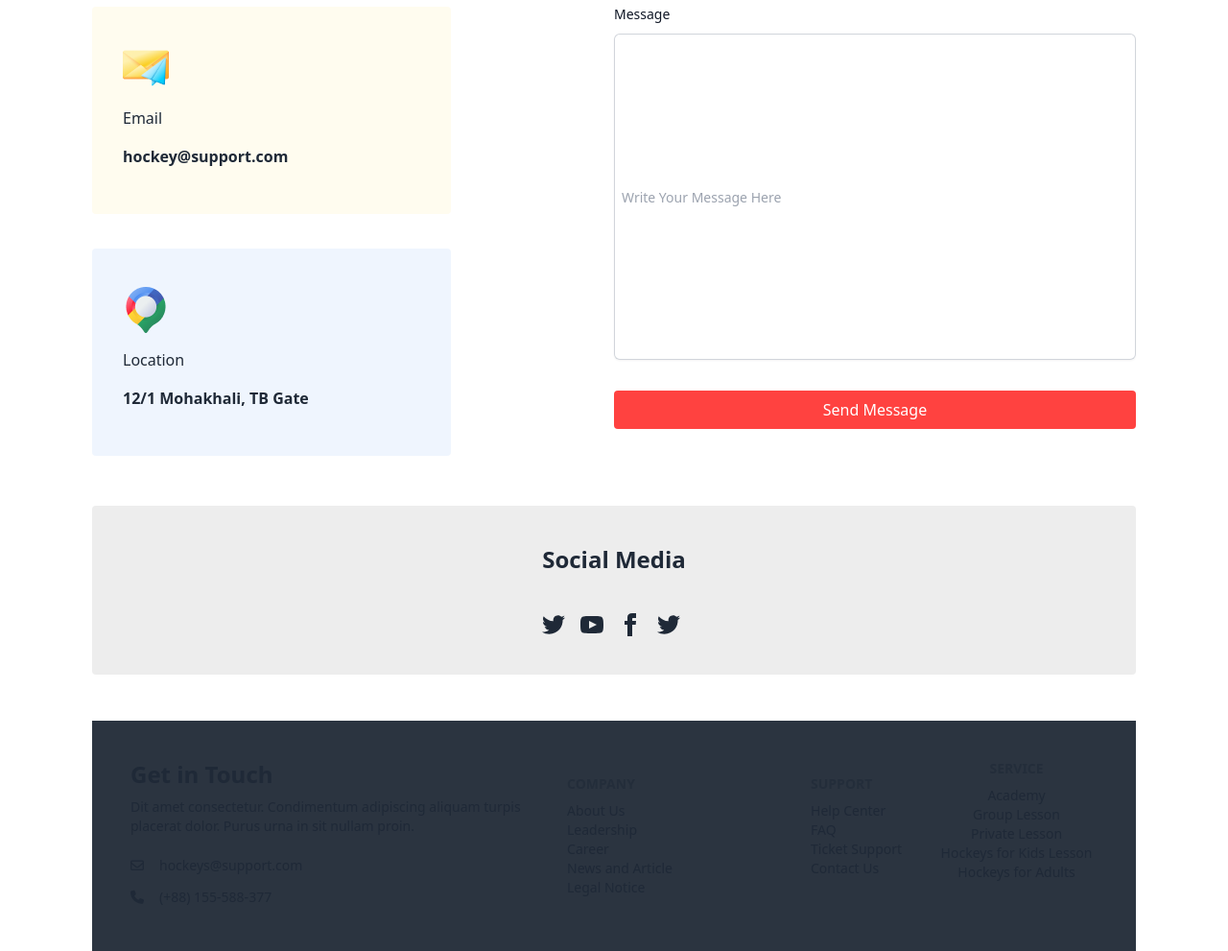
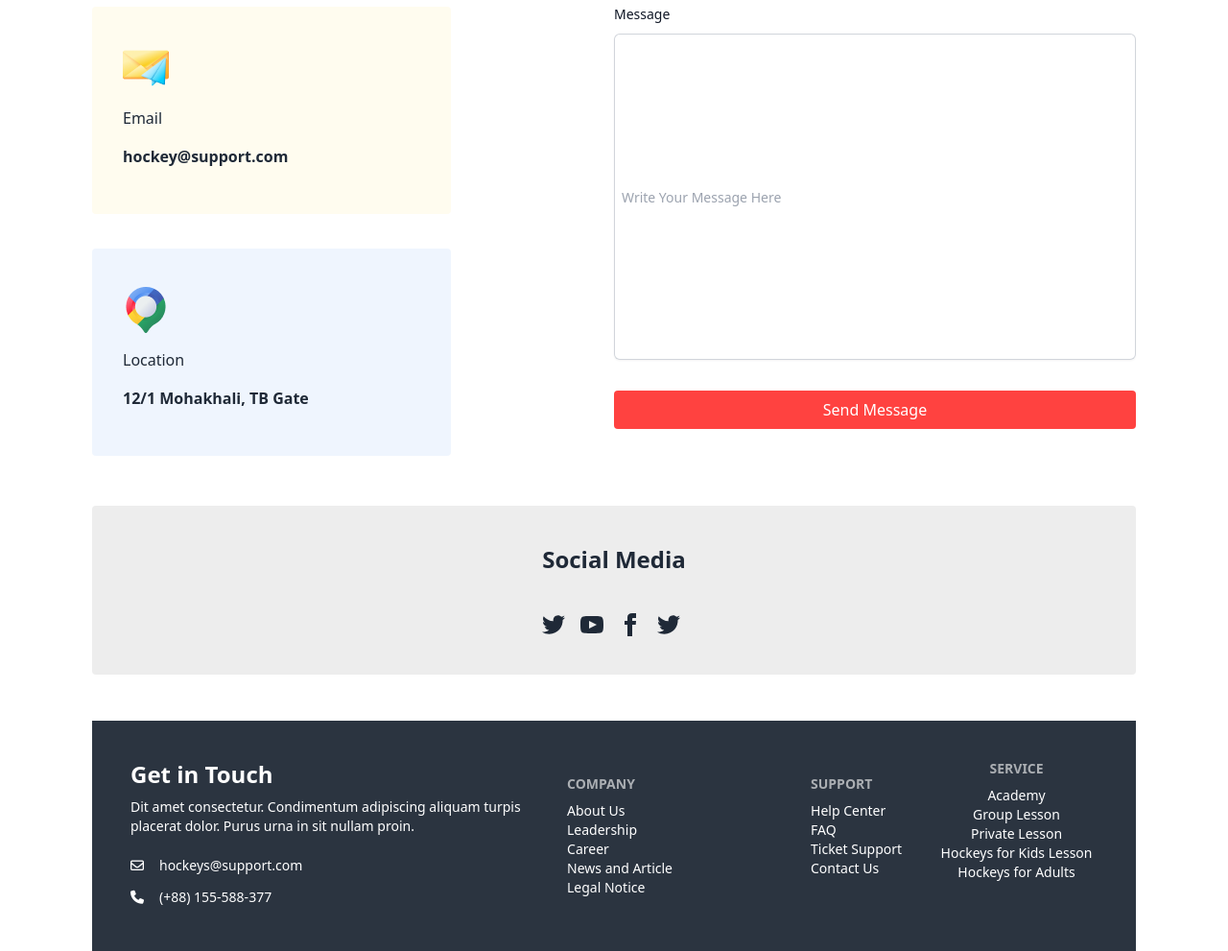
Before and after one commit to Palash-Halder/Hockeys-Landing-Page, a plain HTML site: page index.html in a window 1280 px wide. Shown: the part 4582-5573 px from the top of the page at 96% size. Drawn offline with nearby package versions, Linux system fonts and the light colour scheme.

Commit message:
font color modified

```diff
--- a/index.html
+++ b/index.html
@@ -400,7 +400,7 @@
     <!-- ========== Main Section Ends ========== -->
 
     <!-- ========== Footer Section Starts ========== -->
-    <footer class="footer p-10 bg-neutral text-base-content grid lg:grid-flow-cols">
+    <footer class="footer p-10 bg-neutral text-white text-base-content grid lg:grid-flow-cols">
             <div>
                 <aside>
                     <h2 class="text-2xl font-semibold">Get in Touch</h2>
```
